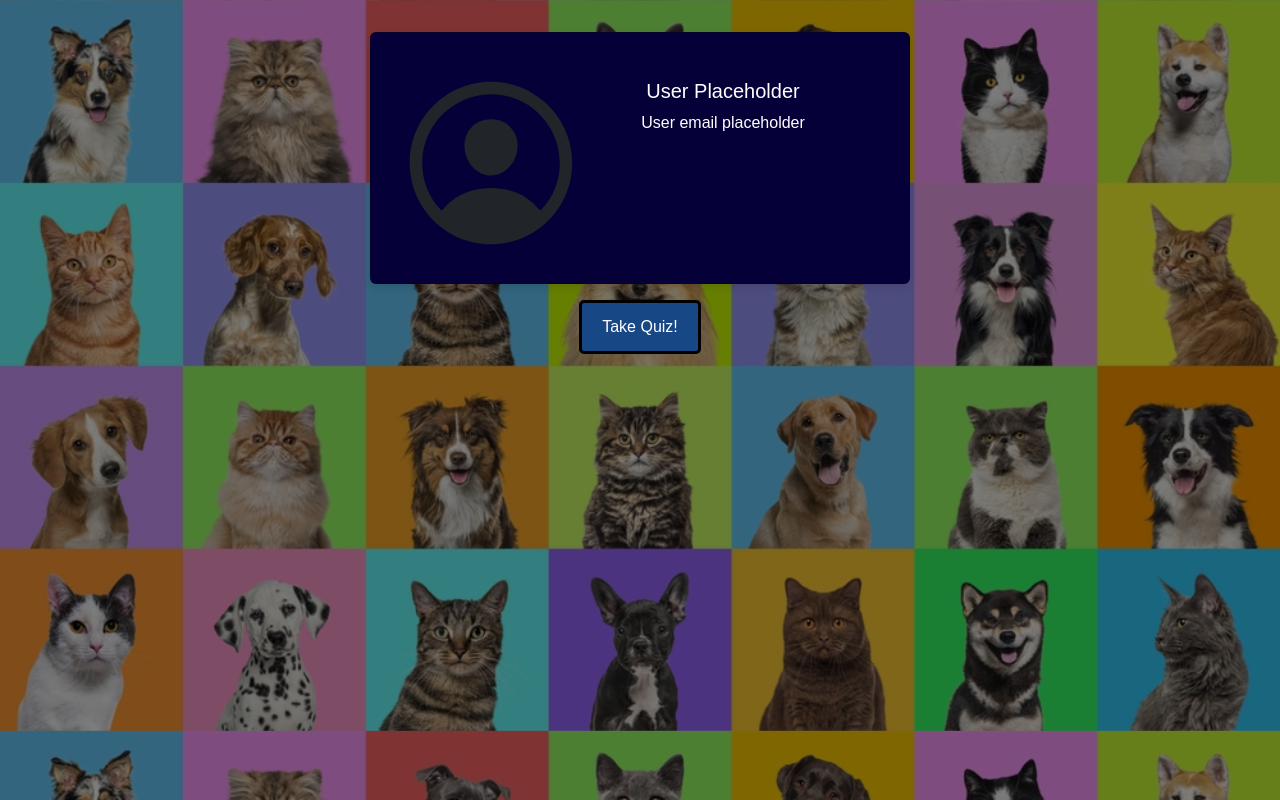
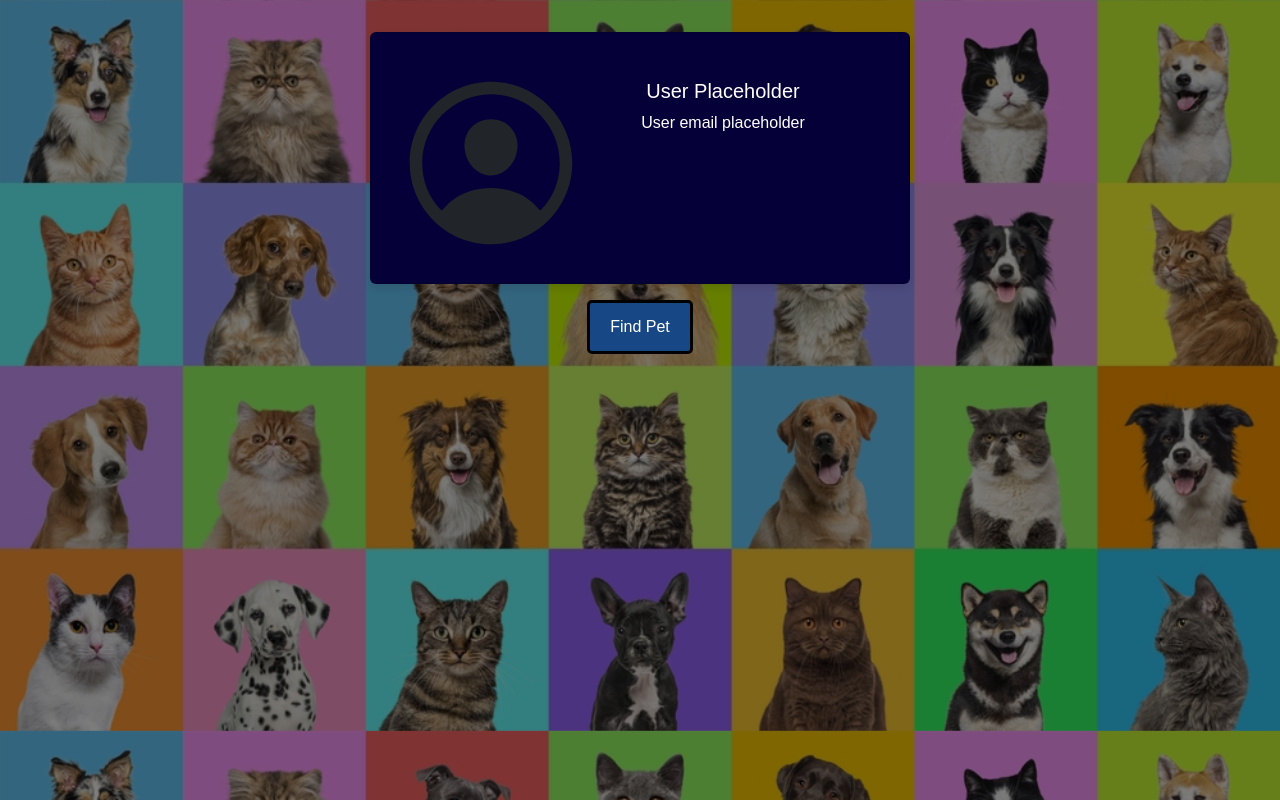
Before and after one commit to acantu9/pets-r-us, a React (Vite) app in the folder client/: page /User_Profile in a window 1280 px wide. Built offline with nearby package versions, Linux system fonts and the light colour scheme.

Commit message:
Button Pathing Changes

```diff
--- a/client/src/pages/Login.jsx
+++ b/client/src/pages/Login.jsx
@@ -49,7 +49,7 @@ const Login = (props) => {
             {data ? (
               <p>
                 Logged In. {' '}
-                <Link to="/Search">Go to {/**fix link */}</Link>
+                <Link to="/User_Profile">Go to {/**fix link */}</Link>
               </p>
             ) : (
               <div className="login-form">
@@ -77,7 +77,7 @@ const Login = (props) => {
                       onChange={handleChange}
                     />
                   </div>
-                  <Link to="/Search">
+                  <Link to="/User_Profile">
                     <button
                       className="btn btn-primary btn-lg mt-5 mb-3"
                       style={{ cursor: 'pointer' }}
--- a/client/src/pages/Signup.jsx
+++ b/client/src/pages/Signup.jsx
@@ -107,7 +107,7 @@ const Signup = () => {
                     />
                   </div>
                   {/* Signup button */}
-                  <Link to="/Search">
+                  <Link to="/User_Profile">
                     <button
                       className="btn btn-primary mt-3 mb-3"
                       style={{ cursor: 'pointer' }}
--- a/client/src/pages/User-Profile.jsx
+++ b/client/src/pages/User-Profile.jsx
@@ -15,6 +15,8 @@ function user_profile() {
     const favorites = 'favorites-btn'
     //const donate = 'donate-btn'
     //const quiz = 'take-quiz'
+
+
 
 return(
 <main>
@@ -35,12 +37,7 @@ return(
 </div>
 {/* Quiz Button */}
 <div>
-  <a
-  href="quiz-form-placeholder"
-  target="_blank"
-  className='quiz-button'>
-  <Button > Take Quiz! </Button>
-  </a>
+  <Link className='quiz-button btn btn-primary' to="/Search">Find Pet{/**fix link */}</Link>
 </div>
 </main>
 );
```
